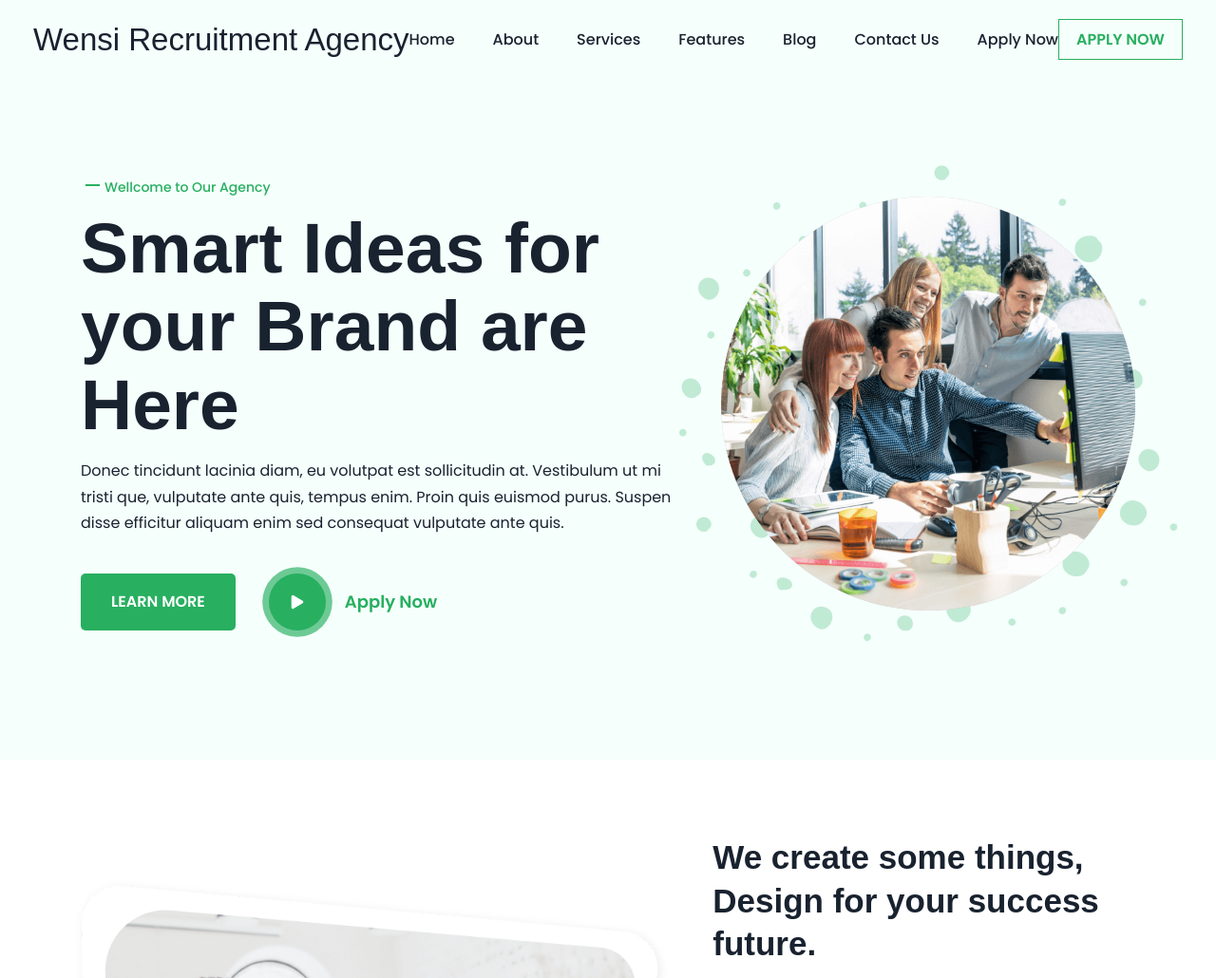
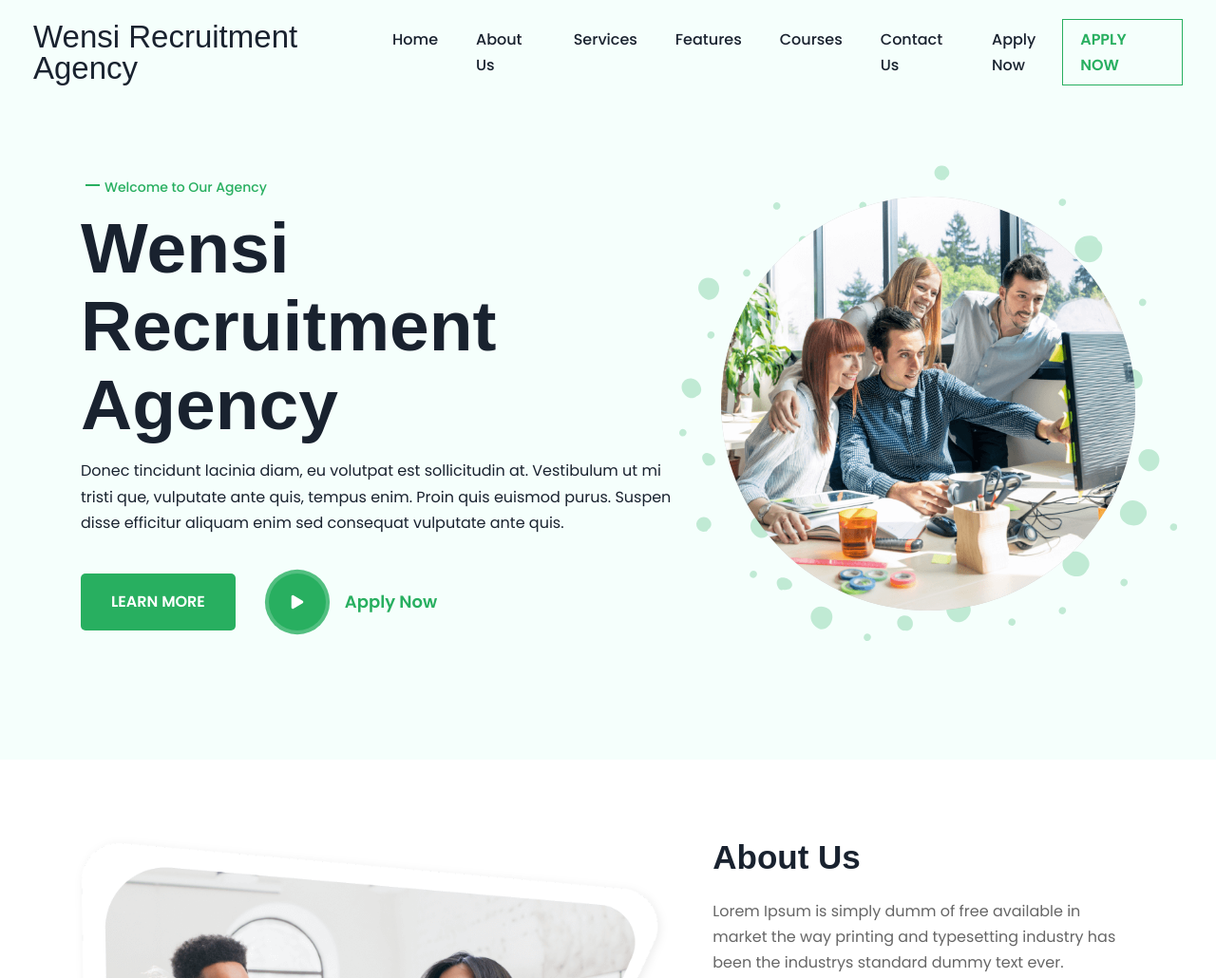
Before and after one commit to UsmanTheGuy/Wensi-Recruitment-Agency-ZM, a plain HTML site: page index.html in a window 1280 px wide. Shown: the top 1030 px of the page at 95% size. Drawn offline with nearby package versions, Linux system fonts and the light colour scheme; a web font is replaced by a local one.

Commit message:
Update index.html

```diff
--- a/index.html
+++ b/index.html
@@ -57,27 +57,27 @@
         <ul class="navbar-list">
 
           <li>
-            <a href="#home" class="navbar-link" data-nav-link>Home</a>
+            <a href="#home" class="navbar-link" data-nav-link> Home </a>
           </li>
 
           <li>
-            <a href="#about" class="navbar-link" data-nav-link>About</a>
+            <a href="#about" class="navbar-link" data-nav-link> About Us </a>
           </li>
 
           <li>
-            <a href="#services" class="navbar-link" data-nav-link>Services</a>
+            <a href="#services" class="navbar-link" data-nav-link> Services </a>
           </li>
 
           <li>
-            <a href="#features" class="navbar-link" data-nav-link>Features</a>
+            <a href="#features" class="navbar-link" data-nav-link> Features </a>
           </li>
 
           <li>
-            <a href="#" class="navbar-link" data-nav-link>Blog</a>
+            <a href="#" class="navbar-link" data-nav-link> Courses </a>
           </li>
 
           <li>
-            <a href="./Contact-Us.html" class="navbar-link" data-nav-link>Contact Us</a>
+            <a href="./Contact-Us.html" class="navbar-link" data-nav-link> Contact Us </a>
           </li>
 
           <li>
@@ -92,7 +92,7 @@
         <ion-icon name="menu-outline" aria-hidden="true"></ion-icon>
       </button>
 
-      <a href="#" class="btn-outline"> Apply Now </a>
+      <a href="./Apply.html" class="btn-outline"> Apply Now </a>
 
       <div class="overlay" data-nav-toggler data-overlay></div>
 
@@ -115,9 +115,9 @@
 
           <div class="hero-content">
 
-            <p class="hero-subtitle has-before">Wellcome to Our Agency</p>
+            <p class="hero-subtitle has-before"> Welcome to Our Agency </p>
 
-            <h1 class="h1 hero-title">Smart Ideas for your Brand are Here</h1>
+            <h1 class="h1 hero-title"> Wensi Recruitment Agency </h1>
 
             <p class="hero-text">
               Donec tincidunt lacinia diam, eu volutpat est sollicitudin at. Vestibulum ut mi tristi que, vulputate ante
@@ -155,7 +155,6 @@
       <!--
         - #ABOUT
       -->
-
       <section class="section about" id="about" aria-label="about">
         <div class="container">
 
@@ -166,7 +165,7 @@
 
           <div class="about-content">
 
-            <h2 class="h2-sm section-title">We create some things, Design for your success future.</h2>
+            <h2 class="h2-sm section-title"> About Us </h2>
 
             <p class="section-text">
               Lorem Ipsum is simply dumm of free available in market the way printing and typesetting industry has been
```
